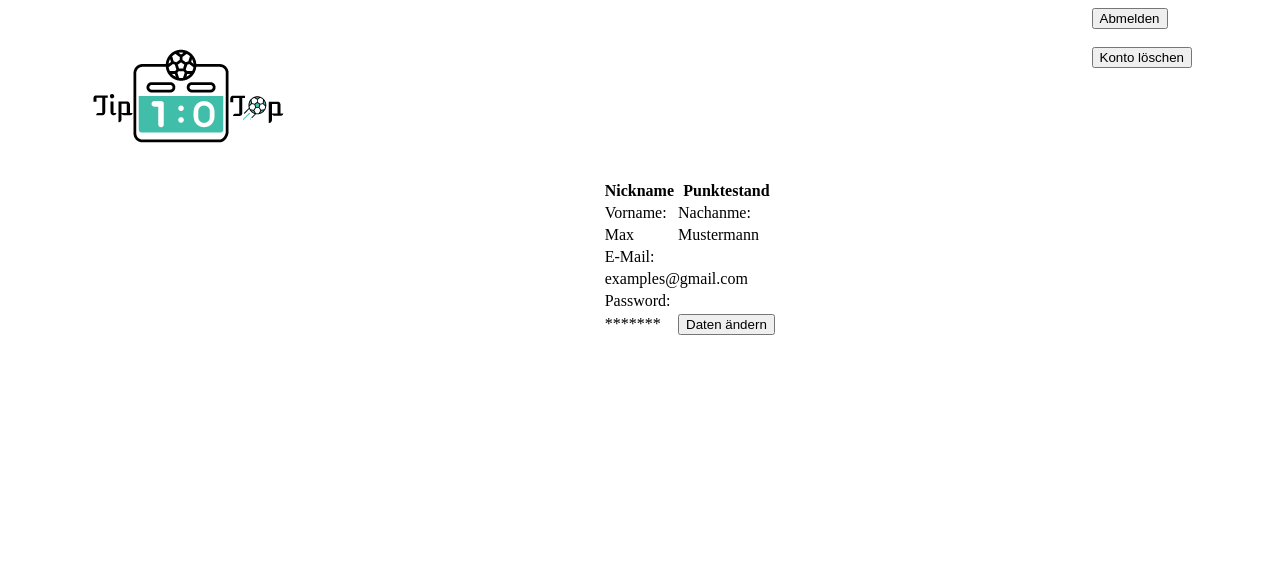
After one commit to TadNodir/TTS_Project, a PHP site: page /Profile.php in a window 1280 px wide. The commit adds this page. Shown: the top 561 px of the page. Run offline with PHP 8.4, Linux system fonts and the light colour scheme.

Commit message:
Profile HTML

```diff
--- /dev/null
+++ b/Profile.php
@@ -0,0 +1,152 @@
+<?php
+?>
+
+<!DOCTYPE html>
+<html lang="de">
+
+<head>
+    <meta charset="UTF-8" />
+    <title>Profile</title>
+    <style>
+
+        .flex-container{
+            display: flex;
+            height: 500px;
+            flex-direction: row;
+            justify-content: space-between;
+            margin-inline: 5rem;
+        }
+
+        .flex-item-middle{
+            align-self: center;
+        }
+
+        .form-popup{
+            display: none;
+        }
+
+        .delete-popup{
+            display: none;
+        }
+
+        @media (max-width: 800px) {
+            .flex-container{
+                flex-direction: column;
+            }
+
+            .flex-item-right{
+                align-self: center;
+            }
+
+            .flex-item-left{
+                align-self: center;
+            }
+        }
+
+
+
+    </style>
+
+    <script>
+        function openForm() {
+            document.getElementById("myForm").style.display = "block";
+        }
+
+        function closeForm(){
+            document.getElementById("myForm").style.display = "none";
+        }
+
+        function openDelete() {
+            document.getElementById("myDelete").style.display = "block";
+        }
+
+        function closeDelete() {
+            document.getElementById("myDelete").style.display = "none";
+        }
+    </script>
+
+</head>
+<body>
+<div class="flex-container">
+    <div class="flex-item-left">  <a href="Hauptseite.php"> <img src="logo_200x200.png" alt="TTS-Logo"> </a> </div>
+
+    <div class="flex-item-middle">
+        <table>
+            <tr>
+                <th> Nickname <!-- hier code verknüpfung mit datnebank --> </th>
+                <th> Punktestand <!-- hier code verknüpfung mit datnebank --> </th>
+            </tr>
+            <tr>
+                <td> Vorname: </td>
+                <td> Nachanme: </td>
+            </tr>
+            <tr>
+                <td> Max <!-- hier code verknüpfung mit datnebank --> </td>
+                <td> Mustermann <!-- hier code verknüpfung mit datnebank --> </td>
+            </tr>
+            <tr>
+                <td colspan="2"> E-Mail: </td>
+            </tr>
+            <tr>
+                <td colspan="2"> examples@gmail.com <!-- hier code verknüpfung mit datnebank --> </td>
+            </tr>
+            <tr>
+                <td> Password: </td>
+            </tr>
+            <tr>
+                <td> ******* <!-- hier code verknüpfung mit datenbank --> </td>
+                <td>
+                    <button class="open-button" onclick="openForm()"> Daten ändern </button>
+                </td>
+            </tr>
+        </table>
+    </div>
+    <div class="flex-item-right">
+        <form name="Abmelden" action="Anmeldung.php">
+            <input type="submit" value="Abmelden">
+        </form>
+        <br>
+        <button class="delete-button" onclick="openDelete()"> Konto löschen </button>
+
+        <div class="delete-popup" id="myDelete">
+
+            <form class="delete-conatainer" action="Anmeldung.php">
+                <h3> Konto löschen </h3>
+
+                <label> Wollen Sie ihr </label> <br>
+                <label> Konto wirklich </label> <br>
+                <label> löschen ? </label> <br>
+                <button type="Button" class="btn-del cancel" onclick="closeDelete()"> Abbrechen </button>
+                <button type="submit" class="btn-del"> OK </button>
+            </form>
+
+        </div>
+
+    </div>
+</div>
+
+<div class="form-popup" id="myForm">
+    <form action="Profile.php" class="form-container">
+        <h3> Daten ändern </h3>
+
+        <label for="benutzername"> Benutzername: </label>
+        <input type="text" name="benutzer" id="benutzername">
+        <br> <br>
+        <label for="email"> E-mail: </label>
+        <input type="email" name="email" id="email">
+        <br> <br>
+        <label for="password"> Password: </label>
+        <input type="password" name="password" id="password">
+        <br> <br>
+        <label for="passwordRe"> Password bestätigen: </label>
+        <input type="password" name="passwordRe" id="passwordRe">
+        <br> <br>
+        <button type="submit" class="btn"> Daten ändern </button>
+        <button type="button" class="btn cancel" onclick="closeForm()"> Abbrechen </button>
+    </form>
+</div>
+
+<br> <br> <br>
+
+</body>
+</html>
--- a/Registrierungsformular.php
+++ b/Registrierungsformular.php
@@ -22,7 +22,8 @@ $nutzer = array(
     <form action="Anmeldung.php" method="post">
         <label for="vorname">Vorname:</label>
         <input type="text" name="vorname" id="vorname" required maxlength="10">
-
+        <br>
+        <br>
         <label for="nachname">Nachname:</label>
         <input type="text" name="nachname" id="nachname" required maxlength="20">
         <br>
```
Also changed, not shown: datenbank.txt (+1 -1 lines), logo_200x200.png (added).
